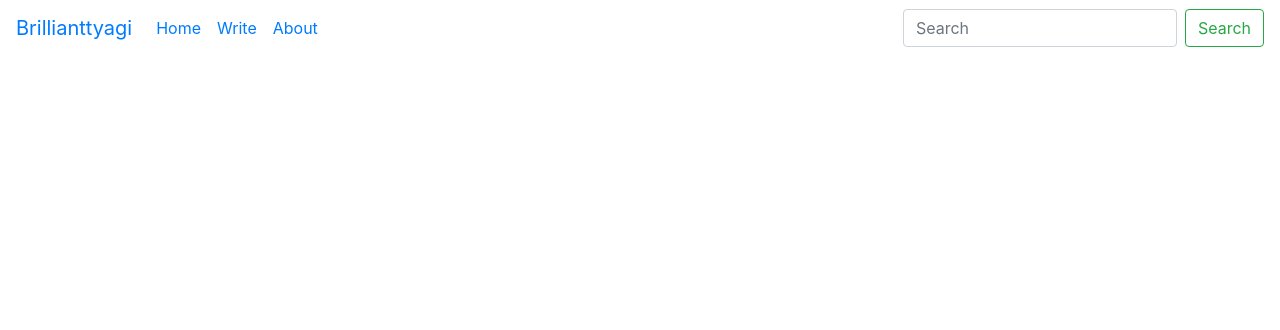
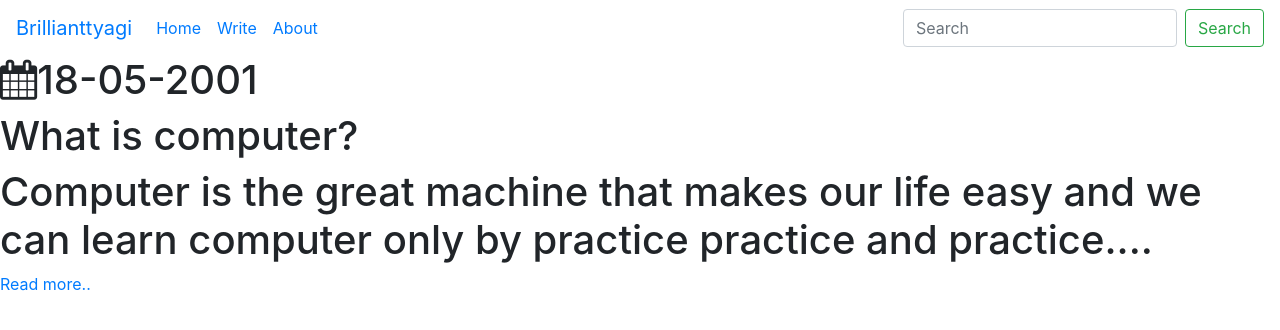
Before and after one commit to Brillianttyagi/Blog-Flaskapp, a Flask app: page /posts in a window 1280 px wide. Shown: the top 330 px of the page. Run offline with Flask 2, Linux system fonts and the light colour scheme; data comes from the database, SQL or seed files in the repository.

Commit message:
Add files via upload

```diff
--- a/templates/index.html
+++ b/templates/index.html
@@ -5,6 +5,7 @@
     <title>Deepanshu's Blog</title>
     <link rel="stylesheet" href="https://cdn.jsdelivr.net/npm/bootstrap@4.5.3/dist/css/bootstrap.min.css" integrity="sha384-TX8t27EcRE3e/ihU7zmQxVncDAy5uIKz4rEkgIXeMed4M0jlfIDPvg6uqKI2xXr2" crossorigin="anonymous">
     <link rel="stylesheet" href="style.css">
+    <link rel="stylesheet" href="https://cdnjs.cloudflare.com/ajax/libs/font-awesome/4.7.0/css/font-awesome.min.css">
 </head>
 <body>
     <nav class="navbar navbar-expand-lg" style="background-color: #ffffff;">
@@ -34,7 +35,18 @@
 
       <div class="post-container">
         <div class="blog-content">
-
+            <div class="box">
+                <div class="date">
+                    <h1><i class="fa fa-calendar"></i>18-05-2001</h1>
+                </div>
+                <div class="blog-title">
+                    <h1>What is computer?</h1>
+                </div>
+                <div class="blog-body">
+                    <h1>Computer is the great machine that makes our life easy and we can learn computer only by practice practice and practice....</h1>
+                </div>
+            </div>
+            <a class="read-more" href="#">Read more..</a>
         </div>
         <div class="blog-content">
 
```
